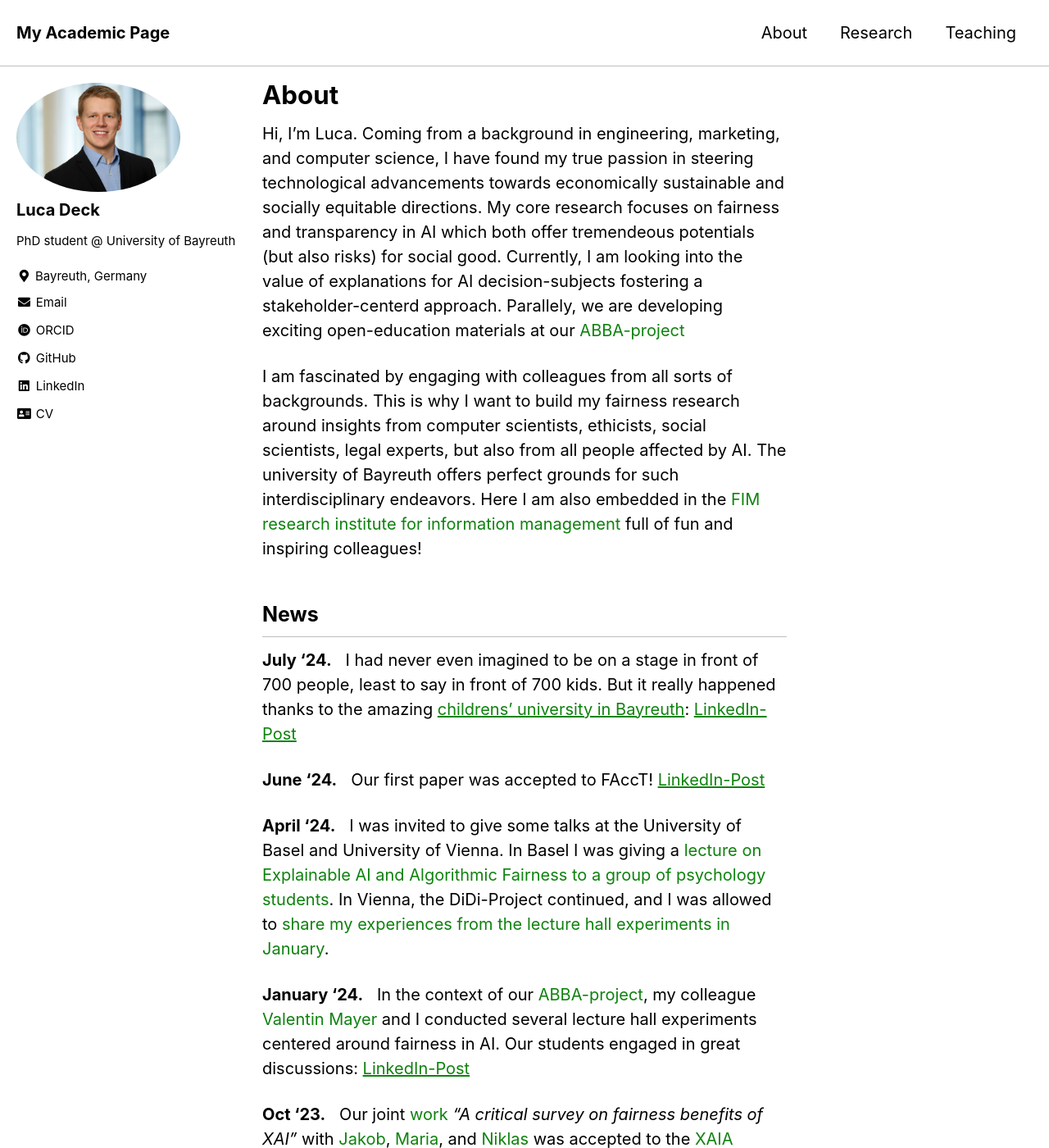
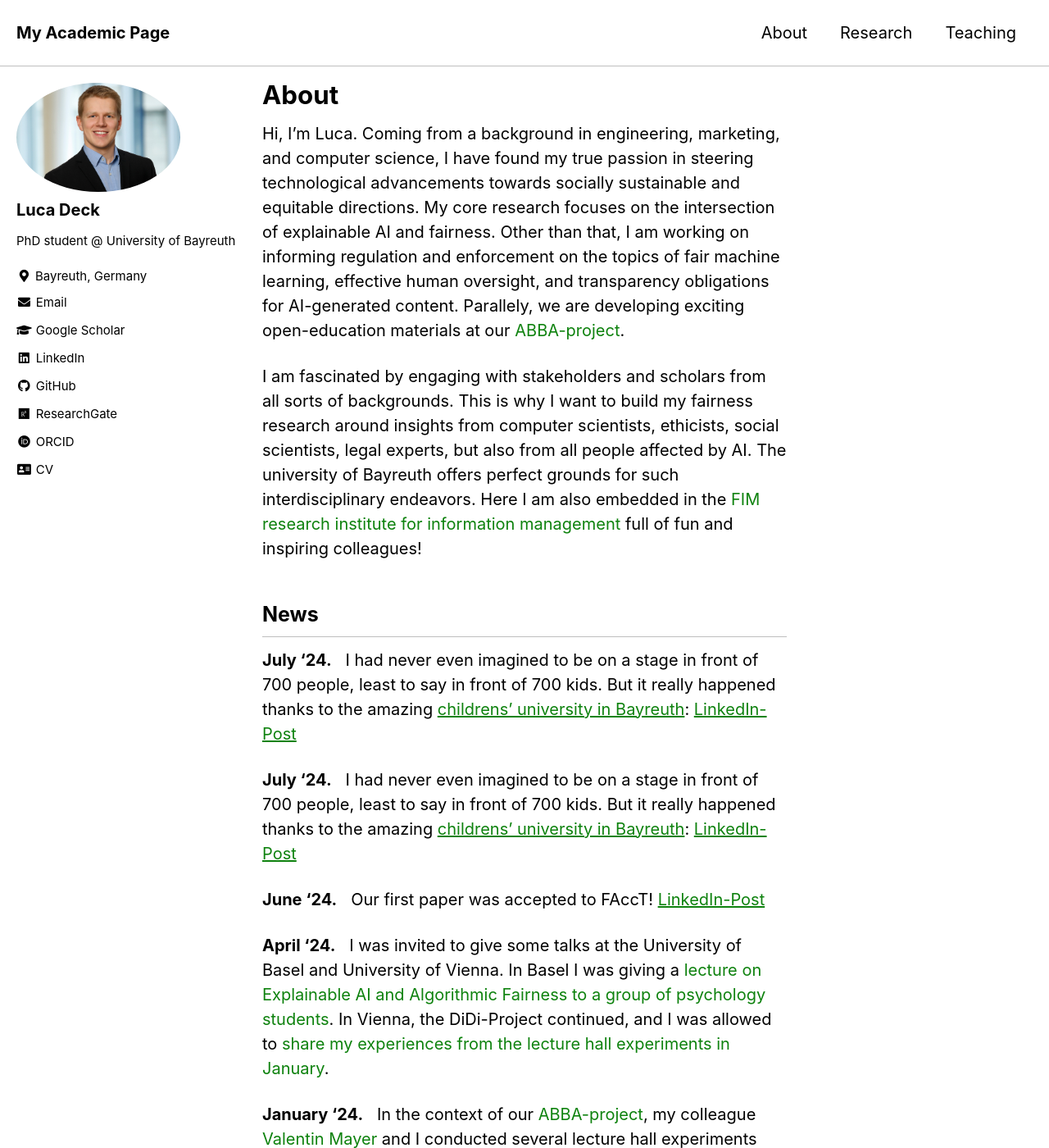
Before and after one commit to LucaD98/lucad98.github.io, a Jekyll site: the page built from index.md, in a window 1280 px wide and 1400 px high. Shown: the whole window at 82% size. Built offline with Jekyll 4.4.1, drawn with Linux system fonts in a browser that asks for light colours; cached includes are drawn as plain includes.

Commit message:
update bio

```diff
--- a/_config.yml
+++ b/_config.yml
@@ -112,24 +112,24 @@ author:
     # - label: "Facebook"
     #   icon: "fab fa-fw fa-facebook-square"
     #   url: "https://facebook.com/"
-    # - label: "Google Scholar"
-    #   icon: "fas fa-fw fa-graduation-cap"
-    #   url: "https://scholar.google.com/citations?user=5qzFEg4AAAAJ&hl=en"
-    # - label: "ResearchGate"
-    #   icon: "fab fa-fw fa-researchgate"
-    #   url: "https://www.researchgate.net/profile/Jakob_Schoeffer"
-    - label: "ORCID"
-      icon: "fab fa-fw fa-orcid"
-      url: "https://orcid.org/0000-0003-3773-2769"
+    - label: "Google Scholar"
+      icon: "fas fa-fw fa-graduation-cap"
+      url: "https://scholar.google.com/citations?user=3hac5y8AAAAJ&hl=de"
+    - label: "LinkedIn"
+      icon: "fab fa-fw fa-linkedin"
+      url: "https://www.linkedin.com/in/luca-deck/"
     - label: "GitHub"
       icon: "fab fa-fw fa-github"
       url: "https://github.com/lucad98/"
     # - label: "Instagram"
     #   icon: "fab fa-fw fa-instagram"
     #   url: "https://instagram.com/"
-    - label: "LinkedIn"
-      icon: "fab fa-fw fa-linkedin"
-      url: "https://www.linkedin.com/in/luca-deck/"
+    - label: "ResearchGate"
+      icon: "fab fa-fw fa-researchgate"
+      url: "https://www.researchgate.net/profile/Luca-Deck"
+    - label: "ORCID"
+      icon: "fab fa-fw fa-orcid"
+      url: "https://orcid.org/0000-0003-3773-2769"
     - label: "CV"
       icon: "fas fa-fw fa-address-card"
       url: "https://lucad98.github.io/files/luca_deck_cv.pdf"
--- a/index.md
+++ b/index.md
@@ -4,11 +4,12 @@ layout: single
 author_profile: true
 ---
 
-Hi, I'm Luca. Coming from a background in engineering, marketing, and computer science, I have found my true passion in steering technological advancements towards economically sustainable and socially equitable directions. My core research focuses on fairness and transparency in AI which both offer tremendeous potentials (but also risks) for social good. Currently, I am looking into the value of explanations for AI decision-subjects fostering a stakeholder-centerd approach. Parallely, we are developing exciting open-education materials at our <a href="https://abba-project.de/" style="text-decoration:none">ABBA-project</a>
+Hi, I'm Luca. Coming from a background in engineering, marketing, and computer science, I have found my true passion in steering technological advancements towards socially sustainable and equitable directions. My core research focuses on the intersection of explainable AI and fairness. Other than that, I am working on informing regulation and enforcement on the topics of fair machine learning, effective human oversight, and transparency obligations for AI-generated content. Parallely, we are developing exciting open-education materials at our <a href="https://abba-project.de/" style="text-decoration:none">ABBA-project</a>.
 
-I am fascinated by engaging with colleagues from all sorts of backgrounds. This is why I want to build my fairness research around insights from computer scientists, ethicists, social scientists, legal experts, but also from all people affected by AI. The university of Bayreuth offers perfect grounds for such interdisciplinary endeavors. Here I am also embedded in the <a href="https://www.fim-rc.de/" style="text-decoration:none">FIM research institute for information management</a> full of fun and inspiring colleagues!
+I am fascinated by engaging with stakeholders and scholars from all sorts of backgrounds. This is why I want to build my fairness research around insights from computer scientists, ethicists, social scientists, legal experts, but also from all people affected by AI. The university of Bayreuth offers perfect grounds for such interdisciplinary endeavors. Here I am also embedded in the <a href="https://www.fim-rc.de/" style="text-decoration:none">FIM research institute for information management</a> full of fun and inspiring colleagues!
 
 ## News
+**July '24.** &nbsp; I had never even imagined to be on a stage in front of 700 people, least to say in front of 700 kids. But it really happened thanks to the amazing <a href="https://www.uni-bayreuth.de/en/kinderuni" style="text-decoration:bold">childrens' university in Bayreuth</a>: <a href="https://www.linkedin.com/posts/luca-deck_bei-dem-herausragenden-kinderuni-vortrag-activity-7217171300518166530-f-FX" style="text-decoration:bold">LinkedIn-Post</a>
 
 **July '24.** &nbsp; I had never even imagined to be on a stage in front of 700 people, least to say in front of 700 kids. But it really happened thanks to the amazing <a href="https://www.uni-bayreuth.de/en/kinderuni" style="text-decoration:bold">childrens' university in Bayreuth</a>: <a href="https://www.linkedin.com/posts/luca-deck_bei-dem-herausragenden-kinderuni-vortrag-activity-7217171300518166530-f-FX" style="text-decoration:bold">LinkedIn-Post</a>
 
```
